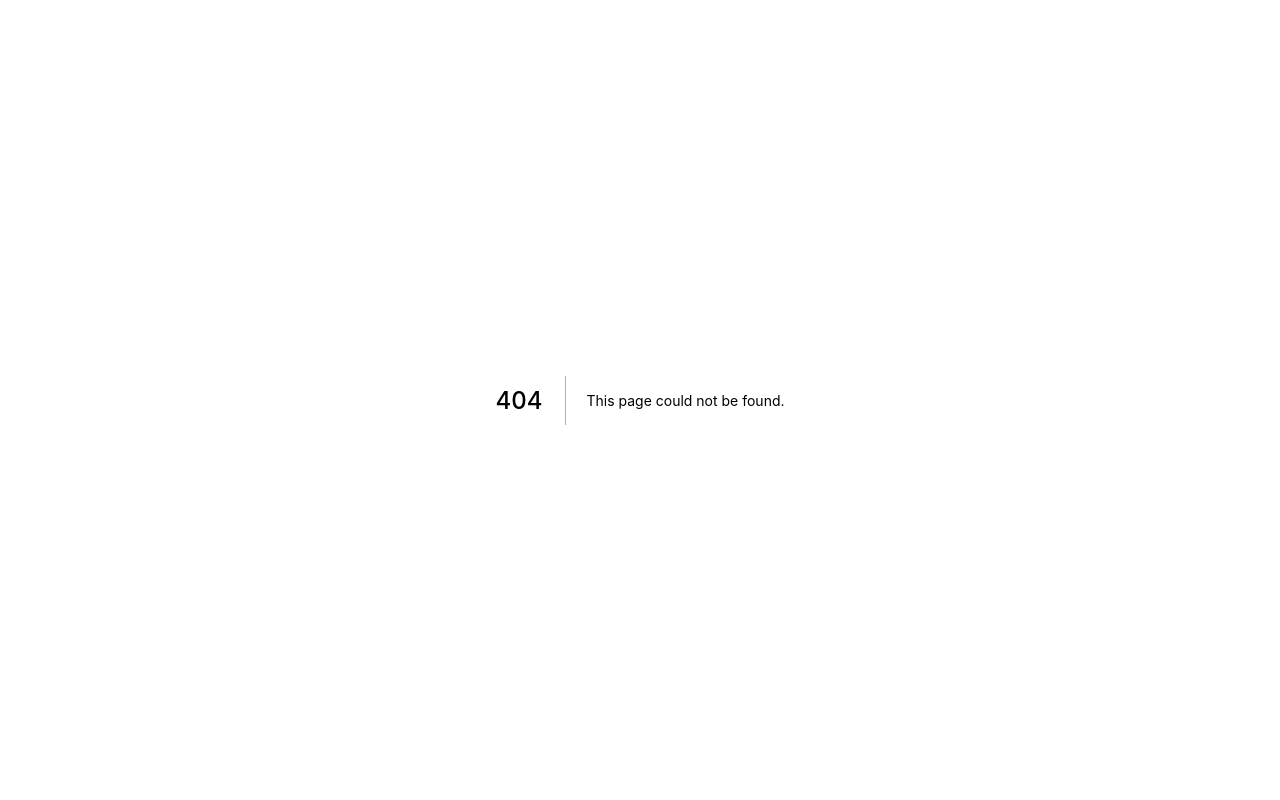
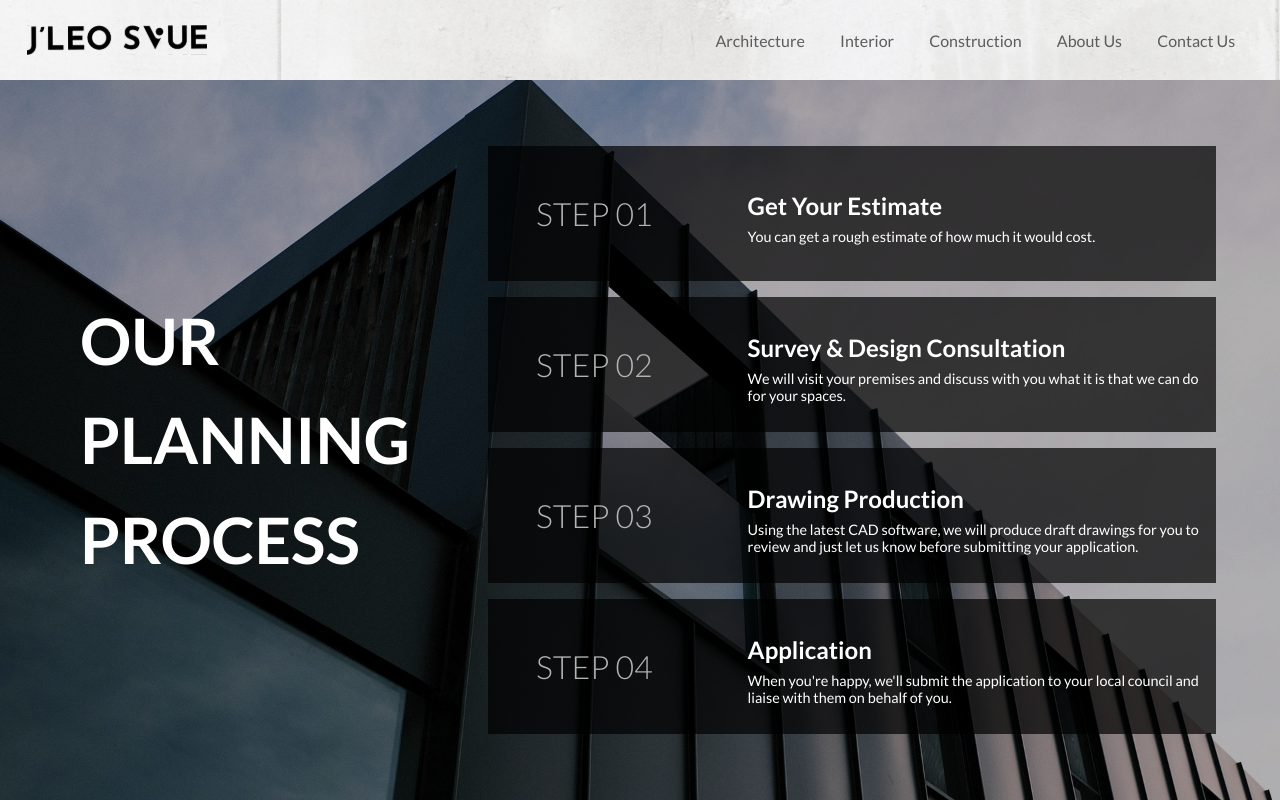
Before and after one commit to azula9713/jleo_svue-frontend, a Next.js app: page /interior/how-it-works in a window 1280 px wide. Before the commit this address had no page. Shown: the top 800 px of the page. Built offline with nearby package versions, Linux system fonts and the light colour scheme.

Commit message:
How to work page

```diff
--- /dev/null
+++ b/components/HowItWorks/Step.js
@@ -0,0 +1,49 @@
+import styled from 'styled-components'
+
+const Step = ({ step }) => {
+  return (
+    <StepContainer>
+      <CounterSection>{step.step}</CounterSection>
+      <DetailSection>
+        <StepTitle>{step.name}</StepTitle>
+        <StepContext>{step.description}</StepContext>
+      </DetailSection>
+    </StepContainer>
+  )
+}
+
+export default Step
+
+const StepContainer = styled.div`
+  width: 100%;
+  padding: 1rem;
+  background-color: rgba(0, 0, 0, 0.7);
+  display: flex;
+  align-items: center;
+  justify-content: flex-start;
+  margin: 1rem;
+`
+
+const CounterSection = styled.div`
+  //light gray color with thinnest font
+  color: ${({ theme }) => theme.textSecondary};
+  font-size: 2rem;
+  font-weight: 300;
+  padding: 2rem;
+  width: 35%;
+`
+
+const DetailSection = styled.div`
+  color: ${({ theme }) => theme.white};
+  width: 65%;
+`
+
+const StepTitle = styled.h5`
+  margin: 0.5rem 0;
+  font-size: 1.5rem;
+`
+
+const StepContext = styled.p`
+  margin: 0;
+  font-size: 0.9rem;
+`
--- a/data/constants/NavLinks.js
+++ b/data/constants/NavLinks.js
@@ -7,7 +7,7 @@ const NavLinks = [
   },
   {
     id: 2,
-    name: 'Interiors',
+    name: 'Interior',
     link: '#',
     isMultiple: true,
   },
--- a/data/constants/json/MegaMenuItems.json
+++ b/data/constants/json/MegaMenuItems.json
@@ -39,23 +39,23 @@
       }
     ]
   },
-  "interiors": {
-    "name": "Interiors",
+  "interior": {
+    "name": "Interior",
     "links": [
       {
         "name": "How It Works",
         "isExpandable": false,
-        "link": "/interiors/how-it-works"
+        "link": "/interior/how-it-works"
       },
       {
         "name": "Residential",
         "isExpandable": true,
-        "link": "/interiors/residential"
+        "link": "/interior/residential"
       },
       {
         "name": "Commercial",
         "isExpandable": false,
-        "link": "/interiors/commercial"
+        "link": "/interior/commercial"
       }
     ]
   },
--- a/data/constants/json/SecondLayerItems.json
+++ b/data/constants/json/SecondLayerItems.json
@@ -39,38 +39,38 @@
       }
     ]
   },
-  "/interiors/residential": {
+  "/interior/residential": {
     "name": "Residential",
     "links": [
       {
         "name": "Home Office",
         "isExpandable": false,
-        "link": "/interiors/residential/home-office"
+        "link": "/interior/residential/home-office"
       },
       {
         "name": "Bedroom",
         "isExpandable": false,
-        "link": "/interiors/residential/bedroom"
+        "link": "/interior/residential/bedroom"
       },
       {
         "name": "Living Area",
         "isExpandable": false,
-        "link": "/interiors/residential/living-area"
+        "link": "/interior/residential/living-area"
       },
       {
         "name": "Kitchen",
         "isExpandable": false,
-        "link": "/interiors/residential/kitchen"
+        "link": "/interior/residential/kitchen"
       },
       {
         "name": "Games Room",
         "isExpandable": false,
-        "link": "/interiors/residential/games-room"
+        "link": "/interior/residential/games-room"
       },
       {
         "name": "Pantry/Storage",
         "isExpandable": false,
-        "link": "/interiors/residential/pantry-storage"
+        "link": "/interior/residential/pantry-storage"
       }
     ]
   }
--- a/pages/architecture/planning-applications.js
+++ b/pages/architecture/planning-applications.js
@@ -1,6 +1,6 @@
-import Portfolio from '../../../components/Portfolio/Portfolio'
+import Portfolio from '../../components/Portfolio/Portfolio'
 
-import SampleImages from '../../../data/constants/json/Images.json'
+import SampleImages from '../../data/constants/json/Images.json'
 
 const PlanningApplications = () => {
   return (
--- /dev/null
+++ b/pages/interior/how-it-works.js
@@ -0,0 +1,113 @@
+import styled from 'styled-components'
+import Step from '../../components/HowItWorks/Step'
+
+import Footer from '../../components/Layout/Footer'
+import HeadSection from '../../components/Layout/HeadSection'
+
+const HowItWorks = () => {
+  const workSteps = [
+    {
+      id: 1,
+      step: 'STEP 01',
+      name: 'Get Your Estimate',
+      description: 'You can get a rough estimate of how much it would cost.',
+    },
+    {
+      id: 2,
+      step: 'STEP 02',
+      name: 'Survey & Design Consultation',
+      description:
+        'We will visit your premises and discuss with you what it is that we can do for your spaces.',
+    },
+    {
+      id: 3,
+      step: 'STEP 03',
+      name: 'Drawing Production',
+      description:
+        'Using the latest CAD software, we will produce draft drawings for you to review and just let us know before submitting your application.',
+    },
+    {
+      id: 4,
+      step: 'STEP 04',
+      name: 'Application',
+      description:
+        "When you're happy, we'll submit the application to your local council and liaise with them on behalf of you.",
+    },
+  ]
+
+  return (
+    <>
+      <HeadSection title="How It Works" />
+      <MainSection>
+        <Background bg="/images/lets-talk-bg.jpeg">
+          <TextField>
+            <TextFieldLabel>Our Planning Process</TextFieldLabel>
+          </TextField>
+          <Steps>
+            {workSteps.map((step) => (
+              <Step key={step.id} step={step} />
+            ))}
+          </Steps>
+        </Background>
+      </MainSection>
+      <Footer />
+    </>
+  )
+}
+
+export default HowItWorks
+
+const MainSection = styled.main`
+  display: flex;
+  flex-direction: column;
+  align-items: center;
+  justify-content: center;
+  margin-bottom: 0;
+  max-width: 2000px;
+
+  @media (max-width: ${({ theme }) => theme.breakpoints.xl}) {
+  }
+`
+
+const Background = styled.div`
+  background-image: url(${(props) => props.bg});
+  background-size: cover;
+  background-position: bottom;
+  background-repeat: no-repeat;
+  position: relative;
+  height: calc(100vh - 5rem);
+  width: 100%;
+  overflow: hidden;
+  display: flex;
+  justify-content: space-between;
+  padding: 0 5rem;
+  align-items: center;
+  &:before {
+    content: '';
+    position: absolute;
+    top: 0;
+    left: 0;
+    width: 100%;
+    height: 100%;
+    background-color: rgba(0, 0, 0, 0.3);
+  }
+`
+
+const TextField = styled.div`
+  width: 35%;
+  z-index: 1;
+`
+
+const TextFieldLabel = styled.label`
+  color: ${({ theme }) => theme.white};
+  text-transform: uppercase;
+  width: 100%;
+  font-size: 4rem;
+  font-weight: 700;
+  line-height: 6.2rem;
+`
+
+const Steps = styled.div`
+  width: 65%;
+  z-index: 1;
+`
--- a/styles/js/customStyles.js
+++ b/styles/js/customStyles.js
@@ -14,6 +14,20 @@ export const modalBasicStyles = {
     transform: 'translate(-50%, -50%)',
   },
 }
+
+export const MainSection = styled.main`
+  display: flex;
+  flex-direction: column;
+  align-items: center;
+  justify-content: center;
+  margin: 2rem;
+  margin-bottom: 0;
+  max-width: 2000px;
+
+  @media (max-width: ${({ theme }) => theme.breakpoints.xl}) {
+    margin: 1rem;
+  }
+`
 
 export const SectionContainer = styled.div`
   display: flex;
```
Also changed, not shown: components/Portfolio/Portfolio.js (+1 -12 lines), pages/aboutus.js (+1 -16 lines), pages/architecture/case-studies/savoy-grill.js (+2 -13 lines), pages/create-quote.js (+1 -15 lines), pages/index.js (+1 -15 lines).
